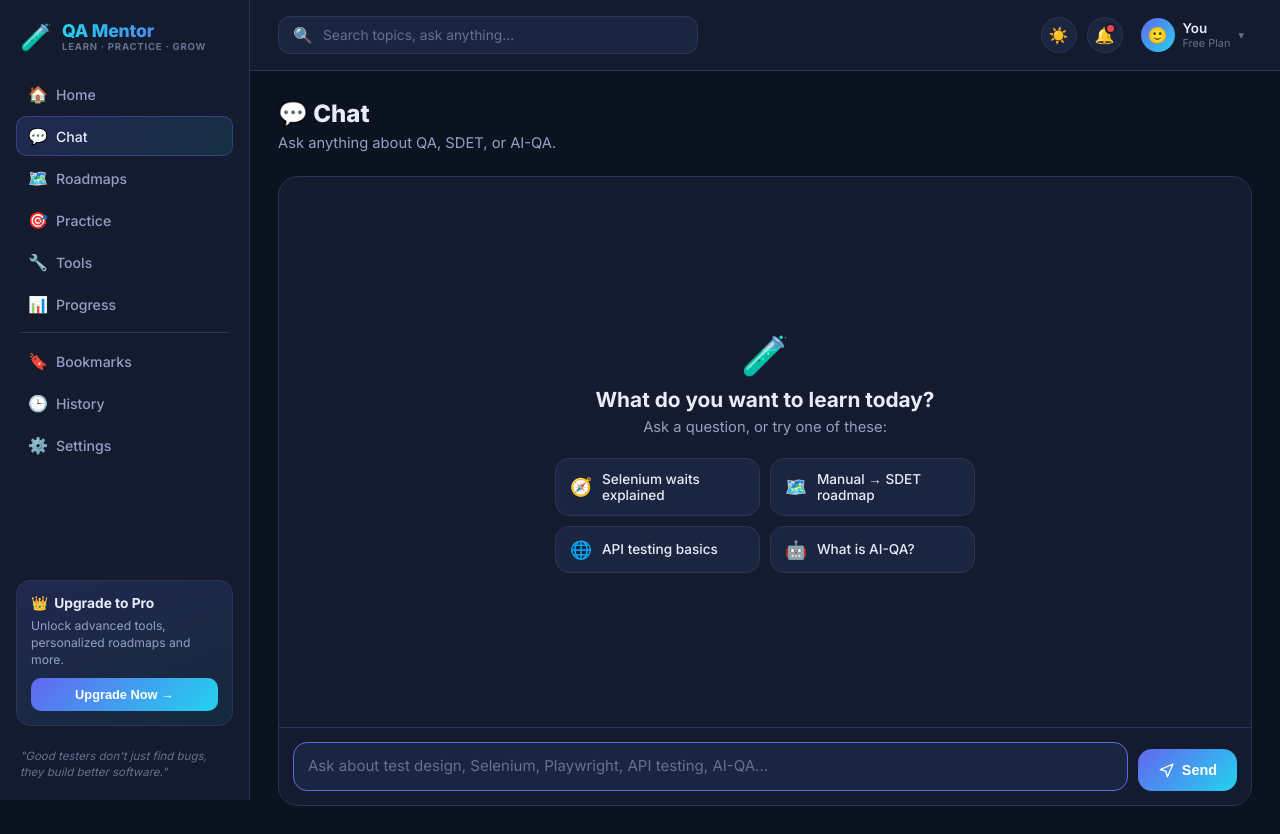
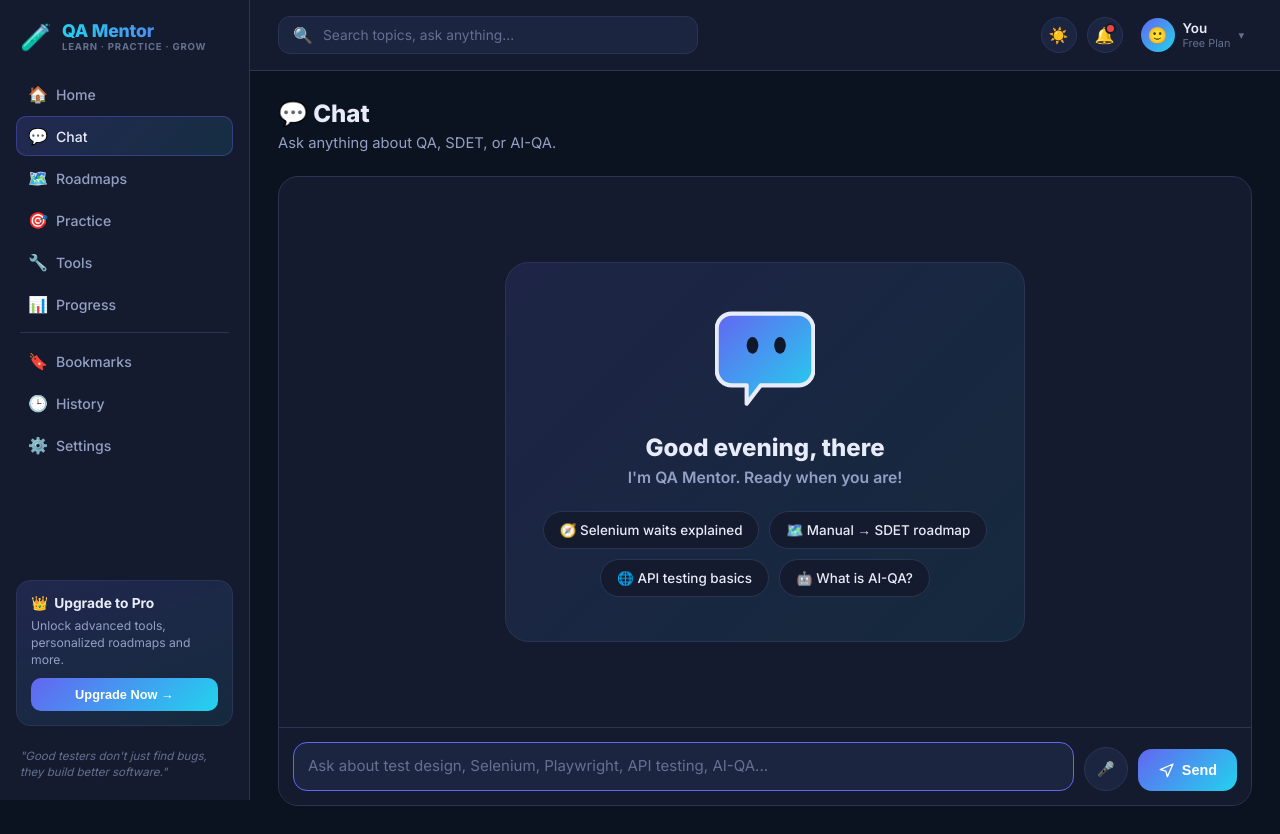
Before and after one commit to madhukambampati/API, a Flask app: page /chat in a window 1280 px wide. Run offline with Flask 3, Linux system fonts and the light colour scheme.

Commit message:
Add greeting-hero welcome screen with mascot to Chat page
Replaces the plain empty-state with a friendly speech-bubble mascot
(inline SVG, gradient fill), a time-aware personalized greeting
("Good morning/afternoon/evening, {name}" from the local profile),
a tagline, and pill-style quick prompts - inspired by a reference
design the user shared.

Also adds a real voice-input mic button next to Send, using the
browser's SpeechRecognition API where available (hidden otherwise).

Co-Authored-By: Claude Sonnet 5 <noreply@anthropic.com>
Claude-Session: https://claude.ai/code/session_01QeeErSQc1hjDbKGaepizEy

```diff
--- a/qa-mentor-agent/static/chat.js
+++ b/qa-mentor-agent/static/chat.js
@@ -6,12 +6,63 @@ const emptyStateEl = document.getElementById("empty-state");
 
 const history = [];
 
-document.querySelectorAll(".suggestion-chip").forEach((chip) => {
+document.querySelectorAll(".hero-pill").forEach((chip) => {
   chip.addEventListener("click", () => {
     inputEl.value = chip.dataset.prompt;
     formEl.requestSubmit();
   });
 });
+
+function setGreeting() {
+  const greetingEl = document.getElementById("greeting-text");
+  if (!greetingEl) return;
+  const hour = new Date().getHours();
+  const timeOfDay = hour < 12 ? "morning" : hour < 18 ? "afternoon" : "evening";
+  const profile = getProfile();
+  const name = profile.name && profile.name !== "You" ? profile.name : "there";
+  greetingEl.textContent = `Good ${timeOfDay}, ${name}`;
+}
+
+function setupVoiceInput() {
+  const micBtn = document.getElementById("mic-btn");
+  const SpeechRecognition = window.SpeechRecognition || window.webkitSpeechRecognition;
+  if (!micBtn || !SpeechRecognition) return;
+
+  micBtn.style.display = "flex";
+  const recognition = new SpeechRecognition();
+  recognition.continuous = false;
+  recognition.interimResults = false;
+  recognition.lang = "en-US";
+
+  let listening = false;
+
+  recognition.addEventListener("result", (event) => {
+    const transcript = event.results[0][0].transcript;
+    inputEl.value = inputEl.value ? `${inputEl.value} ${transcript}` : transcript;
+    inputEl.dispatchEvent(new Event("input"));
+  });
+
+  recognition.addEventListener("end", () => {
+    listening = false;
+    micBtn.classList.remove("listening");
+  });
+
+  recognition.addEventListener("error", () => {
+    listening = false;
+    micBtn.classList.remove("listening");
+    showToast("Couldn't access the microphone.");
+  });
+
+  micBtn.addEventListener("click", () => {
+    if (listening) {
+      recognition.stop();
+      return;
+    }
+    listening = true;
+    micBtn.classList.add("listening");
+    recognition.start();
+  });
+}
 
 inputEl.addEventListener("keydown", (event) => {
   if (event.key === "Enter" && !event.shiftKey) {
@@ -116,6 +167,9 @@ formEl.addEventListener("submit", async (event) => {
 });
 
 document.addEventListener("DOMContentLoaded", () => {
+  setGreeting();
+  setupVoiceInput();
+
   const params = new URLSearchParams(window.location.search);
   const q = params.get("q");
   if (q) {
--- a/qa-mentor-agent/static/style.css
+++ b/qa-mentor-agent/static/style.css
@@ -595,61 +595,57 @@ a {
   gap: 18px;
 }
 
-.empty-state {
+.chat-hero {
   margin: auto;
   text-align: center;
-  max-width: 460px;
-  padding: 20px;
+  max-width: 520px;
+  padding: 44px 32px;
+  border-radius: 24px;
+  background: linear-gradient(135deg, rgba(99, 102, 241, 0.12), rgba(34, 211, 238, 0.08));
+  border: 1px solid var(--border);
 }
 
-.empty-icon {
-  font-size: 2.4rem;
-  margin-bottom: 8px;
+.mascot-svg {
+  color: var(--text);
+  margin-bottom: 12px;
 }
 
-.empty-state h2 {
+.chat-hero h2 {
   margin: 0 0 6px;
-  font-size: 1.3rem;
-  font-weight: 700;
+  font-size: 1.5rem;
+  font-weight: 800;
 }
 
-.empty-state p {
-  margin: 0 0 22px;
+.chat-hero-tagline {
+  margin: 0 0 24px;
   color: var(--text-dim);
-  font-size: 0.92rem;
+  font-size: 0.98rem;
+  font-weight: 600;
 }
 
-.suggestions {
-  display: grid;
-  grid-template-columns: 1fr 1fr;
+.hero-pills {
+  display: flex;
+  flex-wrap: wrap;
+  justify-content: center;
   gap: 10px;
 }
 
-.suggestion-chip {
-  display: flex;
-  align-items: center;
-  gap: 10px;
-  text-align: left;
-  padding: 12px 14px;
-  border-radius: 14px;
+.hero-pill {
+  padding: 10px 16px;
+  border-radius: 999px;
   border: 1px solid var(--border);
-  background: var(--surface-alt);
+  background: var(--surface);
   color: var(--text);
   font-family: inherit;
-  font-size: 0.85rem;
+  font-size: 0.84rem;
   font-weight: 500;
   cursor: pointer;
   transition: transform 0.15s ease, border-color 0.15s ease;
 }
 
-.suggestion-chip:hover {
+.hero-pill:hover {
   transform: translateY(-2px);
   border-color: var(--accent);
-}
-
-.chip-icon {
-  font-size: 1.1rem;
-  flex-shrink: 0;
 }
 
 .msg-row {
@@ -835,6 +831,34 @@ a {
 .composer button:disabled {
   opacity: 0.5;
   cursor: default;
+}
+
+.mic-btn {
+  background: var(--surface-alt) !important;
+  color: var(--text) !important;
+  border: 1px solid var(--border) !important;
+  width: 44px;
+  height: 44px;
+  padding: 0 !important;
+  border-radius: 50% !important;
+  justify-content: center;
+  font-size: 1.05rem;
+}
+
+.mic-btn.listening {
+  background: linear-gradient(135deg, var(--accent), var(--accent-2)) !important;
+  color: white !important;
+  animation: mic-pulse 1.2s infinite;
+}
+
+@keyframes mic-pulse {
+  0%,
+  100% {
+    box-shadow: 0 0 0 0 rgba(99, 102, 241, 0.5);
+  }
+  50% {
+    box-shadow: 0 0 0 8px rgba(99, 102, 241, 0);
+  }
 }
 
 .chat::-webkit-scrollbar {
--- a/qa-mentor-agent/templates/chat.html
+++ b/qa-mentor-agent/templates/chat.html
@@ -6,22 +6,38 @@
 
 <div class="chat-shell">
   <main id="chat" class="chat">
-    <div id="empty-state" class="empty-state">
-      <div class="empty-icon">🧪</div>
-      <h2>What do you want to learn today?</h2>
-      <p>Ask a question, or try one of these:</p>
-      <div class="suggestions">
-        <button type="button" class="suggestion-chip" data-prompt="What's the difference between explicit and implicit waits in Selenium?">
-          <span class="chip-icon">🧭</span><span>Selenium waits explained</span>
+    <div id="empty-state" class="chat-hero">
+      <svg class="mascot-svg" viewBox="0 0 120 132" width="100" height="110" aria-hidden="true">
+        <defs>
+          <linearGradient id="mascotGrad" x1="0" y1="0" x2="1" y2="1">
+            <stop offset="0%" stop-color="var(--accent)" />
+            <stop offset="100%" stop-color="var(--accent-2)" />
+          </linearGradient>
+        </defs>
+        <path
+          d="M20 8 H100 A18 18 0 0 1 118 26 V76 A18 18 0 0 1 100 94 H55 L38 116 V94 H20 A18 18 0 0 1 2 76 V26 A18 18 0 0 1 20 8 Z"
+          fill="url(#mascotGrad)"
+          stroke="currentColor"
+          stroke-width="5"
+          stroke-linejoin="round"
+        />
+        <ellipse cx="45" cy="46" rx="7" ry="10" fill="#0f172a" />
+        <ellipse cx="78" cy="46" rx="7" ry="10" fill="#0f172a" />
+      </svg>
+      <h2 id="greeting-text">Hi there!</h2>
+      <p class="chat-hero-tagline">I'm QA Mentor. Ready when you are!</p>
+      <div class="hero-pills">
+        <button type="button" class="hero-pill" data-prompt="What's the difference between explicit and implicit waits in Selenium?">
+          🧭 Selenium waits explained
         </button>
-        <button type="button" class="suggestion-chip" data-prompt="Give me a 6-month roadmap to go from manual tester to SDET.">
-          <span class="chip-icon">🗺️</span><span>Manual → SDET roadmap</span>
+        <button type="button" class="hero-pill" data-prompt="Give me a 6-month roadmap to go from manual tester to SDET.">
+          🗺️ Manual → SDET roadmap
         </button>
-        <button type="button" class="suggestion-chip" data-prompt="Walk me through testing a REST API with Postman, step by step.">
-          <span class="chip-icon">🌐</span><span>API testing basics</span>
+        <button type="button" class="hero-pill" data-prompt="Walk me through testing a REST API with Postman, step by step.">
+          🌐 API testing basics
         </button>
-        <button type="button" class="suggestion-chip" data-prompt="What is AI-QA, and how is testing an LLM feature different from testing normal software?">
-          <span class="chip-icon">🤖</span><span>What is AI-QA?</span>
+        <button type="button" class="hero-pill" data-prompt="What is AI-QA, and how is testing an LLM feature different from testing normal software?">
+          🤖 What is AI-QA?
         </button>
       </div>
     </div>
@@ -35,6 +51,7 @@
       autofocus
       required
     ></textarea>
+    <button type="button" id="mic-btn" class="mic-btn" aria-label="Voice input" style="display: none;">🎤</button>
     <button type="submit" id="send-btn" aria-label="Send message">
       <svg viewBox="0 0 24 24" width="18" height="18" fill="none" aria-hidden="true">
         <path d="M3 11.5L20 4L12.5 21L10.5 13.5L3 11.5Z" stroke="currentColor" stroke-width="1.8" stroke-linejoin="round" stroke-linecap="round" />
```
